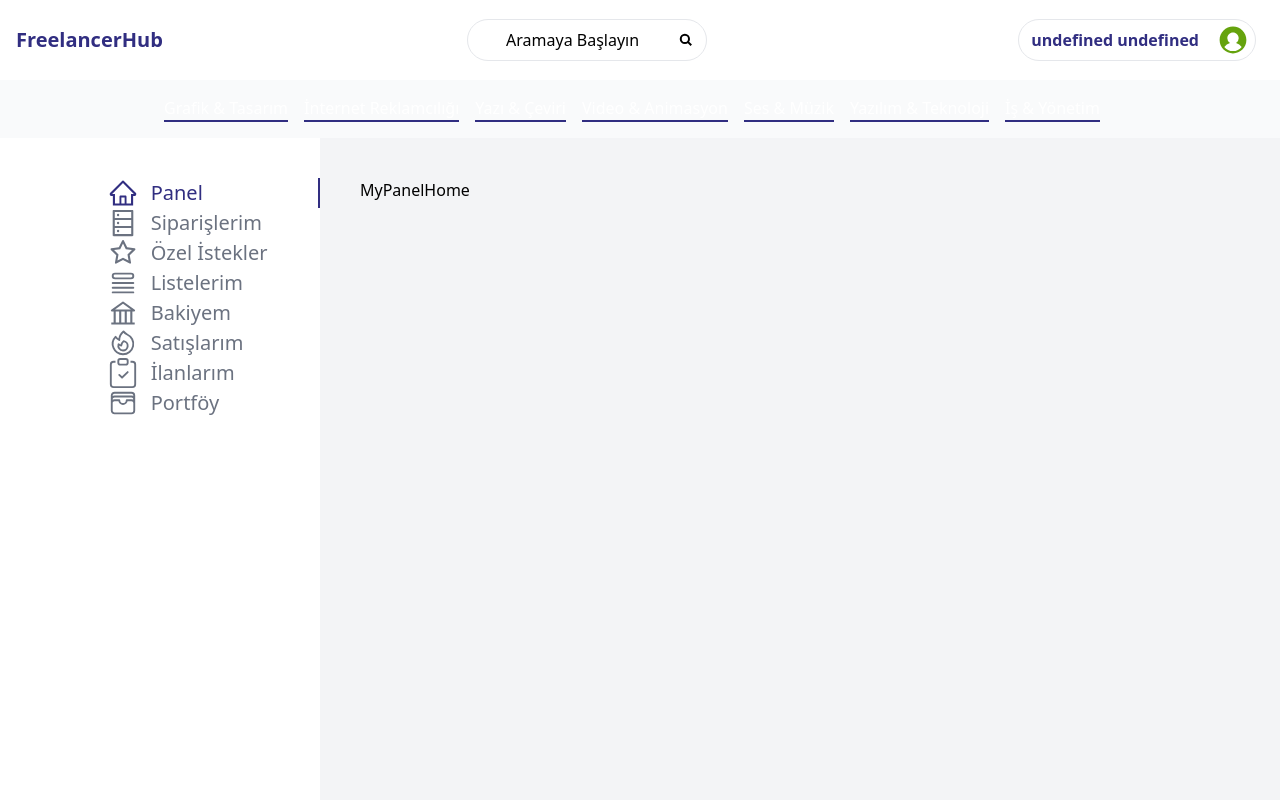
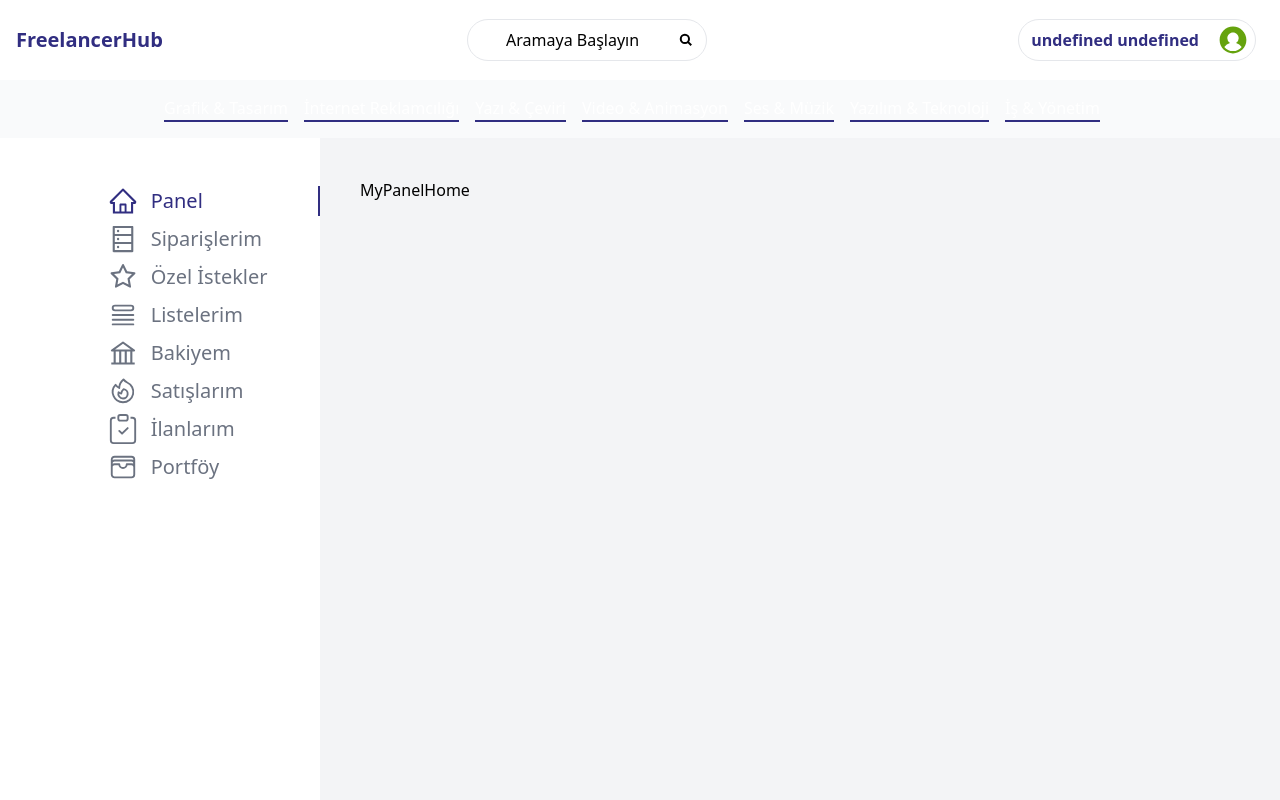
Before and after one commit to TarikSogukpinar/freelancehub, a Next.js app in the folder client/: page /dashboard/panel in a window 1280 px wide. Shown: the top 800 px of the page. Built offline with nearby package versions, Linux system fonts and the light colour scheme.

Commit message:
Adjusted navbar and sidebar

```diff
--- a/client/components/dashboard/Navbar.jsx
+++ b/client/components/dashboard/Navbar.jsx
@@ -152,7 +152,7 @@ export default function Navbar({ userData }) {
                       <Link
                         href={sub.url}
                         key={sub.subId}
-                        className="flex justify-start items-start"
+                        className="flex justify-start items-start hover:underline"
                       >
                         {sub.name}
                       </Link>
--- a/client/components/dashboard/home/MainSection.jsx
+++ b/client/components/dashboard/home/MainSection.jsx
@@ -12,7 +12,7 @@ export default function MainSection({userData}) {
             <div className="flex justify-between items-center w-full">
               <h2 className="font-bold text-2xl">Portfolyo</h2>
               <Link
-                href={"/"}
+                href={"/dashboard/panel"}
                 className="text-lime-600 font-bold hover:underline"
               >
                 {" "}
@@ -66,7 +66,7 @@ export default function MainSection({userData}) {
             <div className="flex justify-between items-center w-full">
               <h2 className="font-bold text-2xl">Verdiğin Hizmetler</h2>{" "}
               <Link
-                href={"/"}
+                href={"/dashboard/panel"}
                 className="text-lime-600 font-bold hover:underline"
               >
                 Tüm ilanlarına git
@@ -83,7 +83,7 @@ export default function MainSection({userData}) {
               </p>
               <Link
                 className="my-10 font-medium text-white bg-indigo-900 border border-gray-500 px-10 py-4 text-xl hover:bg-indigo-700 shadow-lg"
-                href={"/"}
+                href={"/dashboard/panel"}
               >
                 İlanları Yönet
               </Link>
--- a/client/components/dashboard/panel/PanelSidebar.jsx
+++ b/client/components/dashboard/panel/PanelSidebar.jsx
@@ -14,8 +14,8 @@ export default function PanelSidebar({ mainSections, setMainSections }) {
         <div
           className={
             mainSections === "MyPanelHome"
-              ? "pr-10 border-r-2  hover:border-r-2 border-indigo-900 text-indigo-900 cursor-pointer"
-              : "pr-10 border-r-2 border-white hover:border-r-2 text-gray-500 hover:border-lime-600 cursor-pointer"
+              ? "pr-10 border-r-2  hover:border-r-2 border-indigo-900 text-indigo-900 cursor-pointer my-2"
+              : "pr-10 border-r-2 border-white hover:border-r-2 text-gray-500 hover:border-lime-600 cursor-pointer my-2"
           }
         >
           <div
@@ -30,8 +30,8 @@ export default function PanelSidebar({ mainSections, setMainSections }) {
         <div
           className={
             mainSections === "MyOrders"
-              ? "pr-10 border-r-2  hover:border-r-2 border-indigo-900 text-indigo-900 cursor-pointer"
-              : "pr-10 border-r-2 border-white hover:border-r-2 text-gray-500 hover:border-lime-600 cursor-pointer"
+              ? "pr-10 border-r-2  hover:border-r-2 border-indigo-900 text-indigo-900 cursor-pointer my-2"
+              : "pr-10 border-r-2 border-white hover:border-r-2 text-gray-500 hover:border-lime-600 cursor-pointer my-2"
           }
         >
           <div
@@ -46,8 +46,8 @@ export default function PanelSidebar({ mainSections, setMainSections }) {
         <div
           className={
             mainSections === "MySpecialBuyer"
-              ? "pr-10 border-r-2  hover:border-r-2 border-indigo-900 text-indigo-900 cursor-pointer"
-              : "pr-10 border-r-2 border-white hover:border-r-2 text-gray-500 hover:border-lime-600 cursor-pointer"
+              ? "pr-10 border-r-2  hover:border-r-2 border-indigo-900 text-indigo-900 cursor-pointer my-2"
+              : "pr-10 border-r-2 border-white hover:border-r-2 text-gray-500 hover:border-lime-600 cursor-pointer my-2"
           }
         >
           <div
@@ -62,8 +62,8 @@ export default function PanelSidebar({ mainSections, setMainSections }) {
         <div
           className={
             mainSections === "MyLists"
-              ? "pr-10 border-r-2  hover:border-r-2 border-indigo-900 text-indigo-900 cursor-pointer"
-              : "pr-10 border-r-2 border-white hover:border-r-2 text-gray-500 hover:border-lime-600 cursor-pointer"
+              ? "pr-10 border-r-2  hover:border-r-2 border-indigo-900 text-indigo-900 cursor-pointer my-2"
+              : "pr-10 border-r-2 border-white hover:border-r-2 text-gray-500 hover:border-lime-600 cursor-pointer my-2"
           }
         >
           <div
@@ -78,8 +78,8 @@ export default function PanelSidebar({ mainSections, setMainSections }) {
         <div
           className={
             mainSections === "MyBalance"
-              ? "pr-10 border-r-2  hover:border-r-2 border-indigo-900 text-indigo-900 cursor-pointer"
-              : "pr-10 border-r-2 border-white hover:border-r-2 text-gray-500 hover:border-lime-600 cursor-pointer"
+              ? "pr-10 border-r-2  hover:border-r-2 border-indigo-900 text-indigo-900 cursor-pointer my-2"
+              : "pr-10 border-r-2 border-white hover:border-r-2 text-gray-500 hover:border-lime-600 cursor-pointer my-2"
           }
         >
           <div
@@ -94,8 +94,8 @@ export default function PanelSidebar({ mainSections, setMainSections }) {
         <div
           className={
             mainSections === "MySales"
-              ? "pr-10 border-r-2  hover:border-r-2 border-indigo-900 text-indigo-900 cursor-pointer"
-              : "pr-10 border-r-2 border-white hover:border-r-2 text-gray-500 hover:border-lime-600 cursor-pointer"
+              ? "pr-10 border-r-2  hover:border-r-2 border-indigo-900 text-indigo-900 cursor-pointer my-2"
+              : "pr-10 border-r-2 border-white hover:border-r-2 text-gray-500 hover:border-lime-600 cursor-pointer my-2"
           }
         >
           <div
@@ -110,8 +110,8 @@ export default function PanelSidebar({ mainSections, setMainSections }) {
         <div
           className={
             mainSections === "MyBoard"
-              ? "pr-10 border-r-2  hover:border-r-2 border-indigo-900 text-indigo-900 cursor-pointer"
-              : "pr-10 border-r-2 border-white hover:border-r-2 text-gray-500 hover:border-lime-600 cursor-pointer"
+              ? "pr-10 border-r-2  hover:border-r-2 border-indigo-900 text-indigo-900 cursor-pointer my-2"
+              : "pr-10 border-r-2 border-white hover:border-r-2 text-gray-500 hover:border-lime-600 cursor-pointer my-2"
           }
         >
           <div
@@ -126,8 +126,8 @@ export default function PanelSidebar({ mainSections, setMainSections }) {
         <div
           className={
             mainSections === "MyPortfolio"
-              ? "pr-10 border-r-2  hover:border-r-2 border-indigo-900 text-indigo-900 cursor-pointer"
-              : "pr-10 border-r-2 border-white hover:border-r-2 text-gray-500 hover:border-lime-600 cursor-pointer"
+              ? "pr-10 border-r-2  hover:border-r-2 border-indigo-900 text-indigo-900 cursor-pointer my-2"
+              : "pr-10 border-r-2 border-white hover:border-r-2 text-gray-500 hover:border-lime-600 cursor-pointer my-2"
           }
         >
           <div
```
